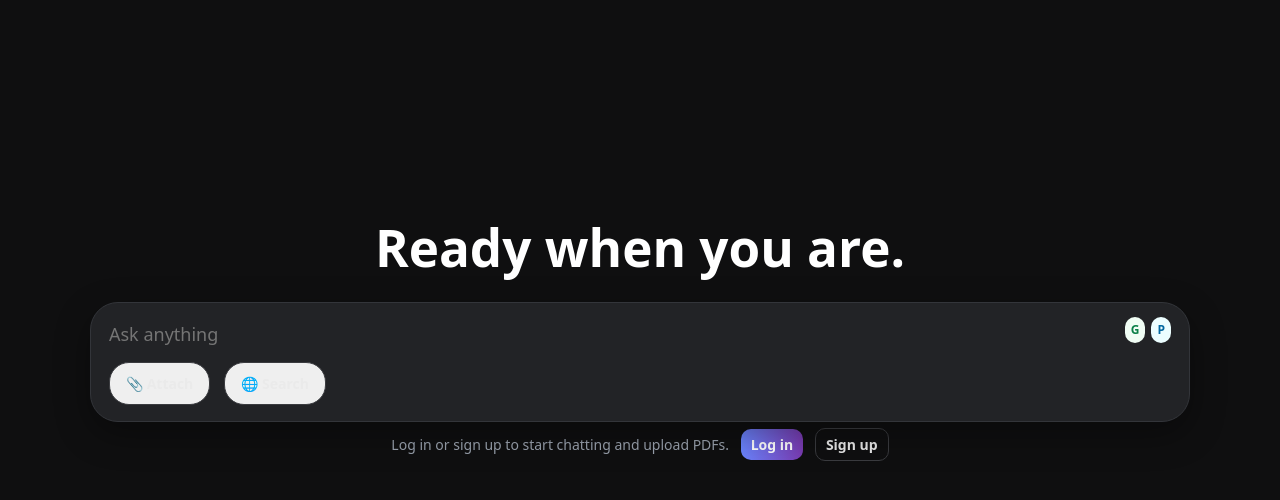
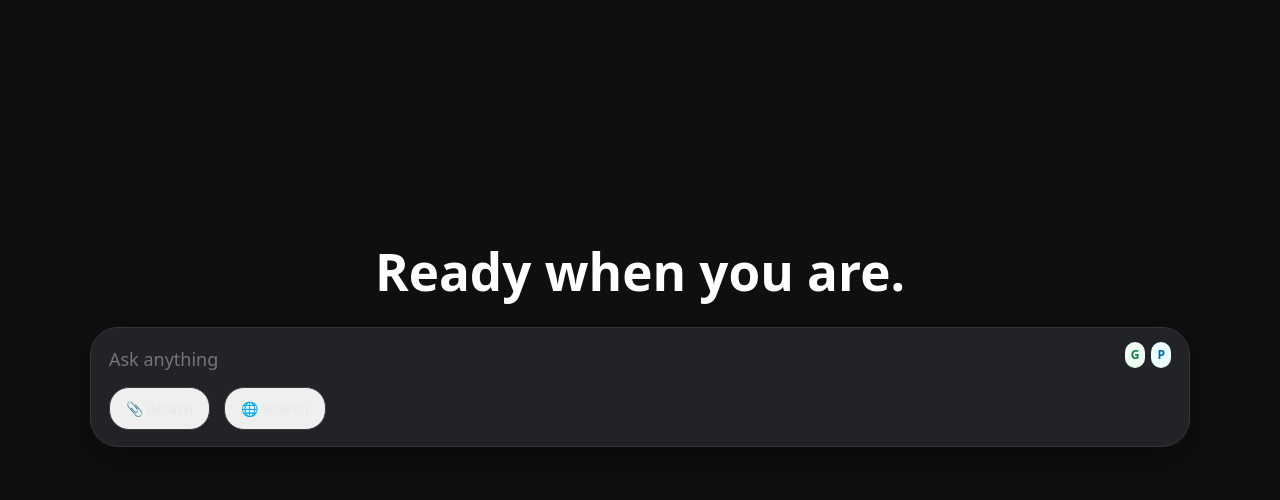
Before and after one commit to Shrvaani/RAG_Chat_Assistant_Django, a Django app: page / in a window 1280 px wide. Shown: the part 56-556 px from the top of the page. Run offline with Django 4.2, Linux system fonts and the light colour scheme.

Commit message:
Landing: remove bottom Log in/Sign up hint row

```diff
--- a/templates/chat/landing_public.html
+++ b/templates/chat/landing_public.html
@@ -39,7 +39,7 @@
     <div id="guest-files-list" class="files-note"></div>
   </div>
 
-  <p class="landing-hint">Log in or sign up to start chatting and upload PDFs. <a href="{% url 'accounts:login' %}" class="btn-login" style="margin-left:8px; padding:6px 10px; font-size:14px;">Log in</a> <a href="{% url 'accounts:register' %}" class="btn-signup" style="margin-left:8px; padding:6px 10px; font-size:14px;">Sign up</a></p>
+
 </div>
 <script>
   (function(){
```
